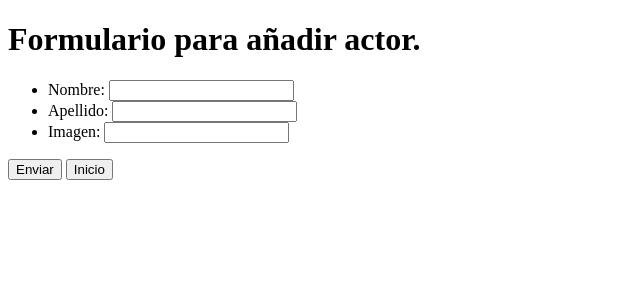
After one commit to AdolfoMarGar/DockerClase, a PHP site: template views/persona/add.php in a window 1280 px wide. The commit adds this page. Shown: the top 300 px of the page, without its empty margins (0-640 px from the left). Run offline with PHP 8.4, Linux system fonts and the light colour scheme; the template is opened without the code that fills it, so the values that code supplies are empty.

Commit message:
Creando vista add persona falta imput a bd

```diff
--- /dev/null
+++ b/js/filtroPersona.js
@@ -0,0 +1,29 @@
+function comprobarDatos(){
+    var lleno = true;
+
+    if(document.getElementById("nombre").value==null||document.getElementById("nombre").value==""){
+      alert("Introduce un nombre");
+      lleno = false;
+    }
+
+    if(document.getElementById("apellido").value==null||document.getElementById("apellido").value==""){
+      alert("Introduce un apellido");
+      lleno = false;
+    }
+
+    if(document.getElementById("img").value==null||document.getElementById("img").value==""){
+      alert("Introduce una fotografia");
+      lleno = false;
+    }
+
+    return lleno;
+  }
+
+  function ejecutar(){
+    var pasa = comprobarDatos();
+    if(pasa ===true){
+      document.getElementById("add").submit();
+    }else{
+        alert("Rellene todos los campos.");
+    }
+  }
--- /dev/null
+++ b/views/persona/add.php
@@ -0,0 +1,29 @@
+<h1>Formulario para añadir actor.</h1>
+
+<?php
+if(!isset($_REQUEST["nombre"])){
+    echo('
+        <script src="./js/filtroPersona.js"></script>
+        <form action="/" method="post" id="add" ><!--enctype="multipart/form-data" para pasar imagen entera-->
+            <ul>
+                <li>
+                    <label for="nombre">Nombre:</label>
+                    <input type="text" id="nombre" name="nombre">
+                </li>
+                <li>
+                    <label for="apellido">Apellido:</label>
+                    <input type="text" id="apellido" name="apellido">
+                </li>
+                <li>
+                    <label for="fotografia" >Imagen:</label>
+                    <input type="text" id="fotografia" name="fotografia">
+                    <!--<input type="file" id="fotografia" name="peli_fotografia">-->
+                </li>
+            </ul>
+            <button name="do" value="addPersona" onclick="ejecutar()">Enviar</button>
+            <button type="submit" name="do" value="navigator">Inicio</button>
+        </form>
+
+    '
+    );
+}
--- a/views/persona/view.php
+++ b/views/persona/view.php
@@ -1,7 +1,7 @@
 <?php
 echo "
   <h1>Vistas actores.</h1>
-  <form action='/' metdod='get'>
+  <form action='/' metdod='post'>
     <table border='1'>
       <tr>
         <td>Nombre:</td>
```
Also changed, not shown: index.php (+2 -16 lines), views/plantilla/nav.php (+12 -17 lines). Lines whose indentation alone changed are shown as unchanged.
